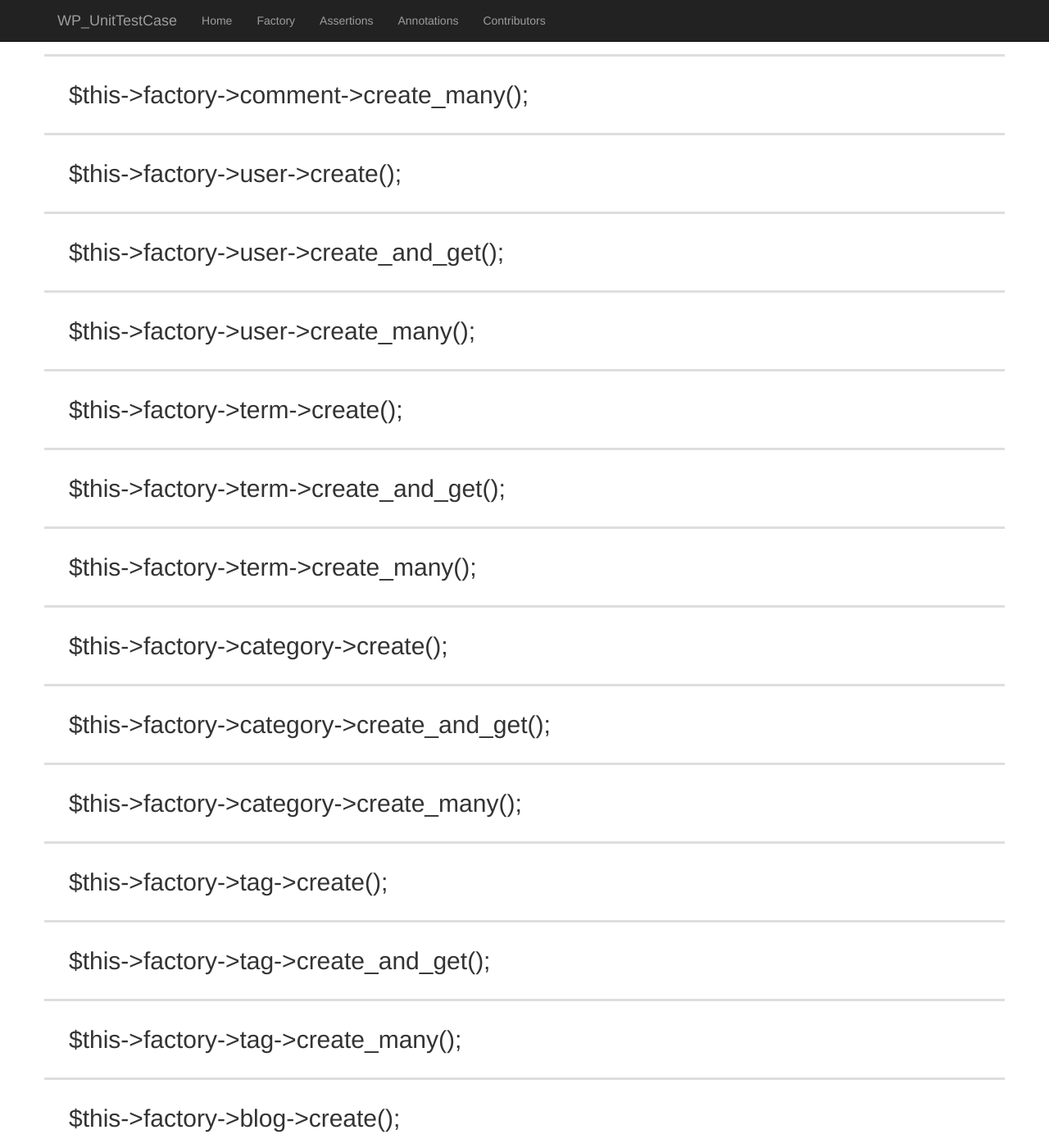
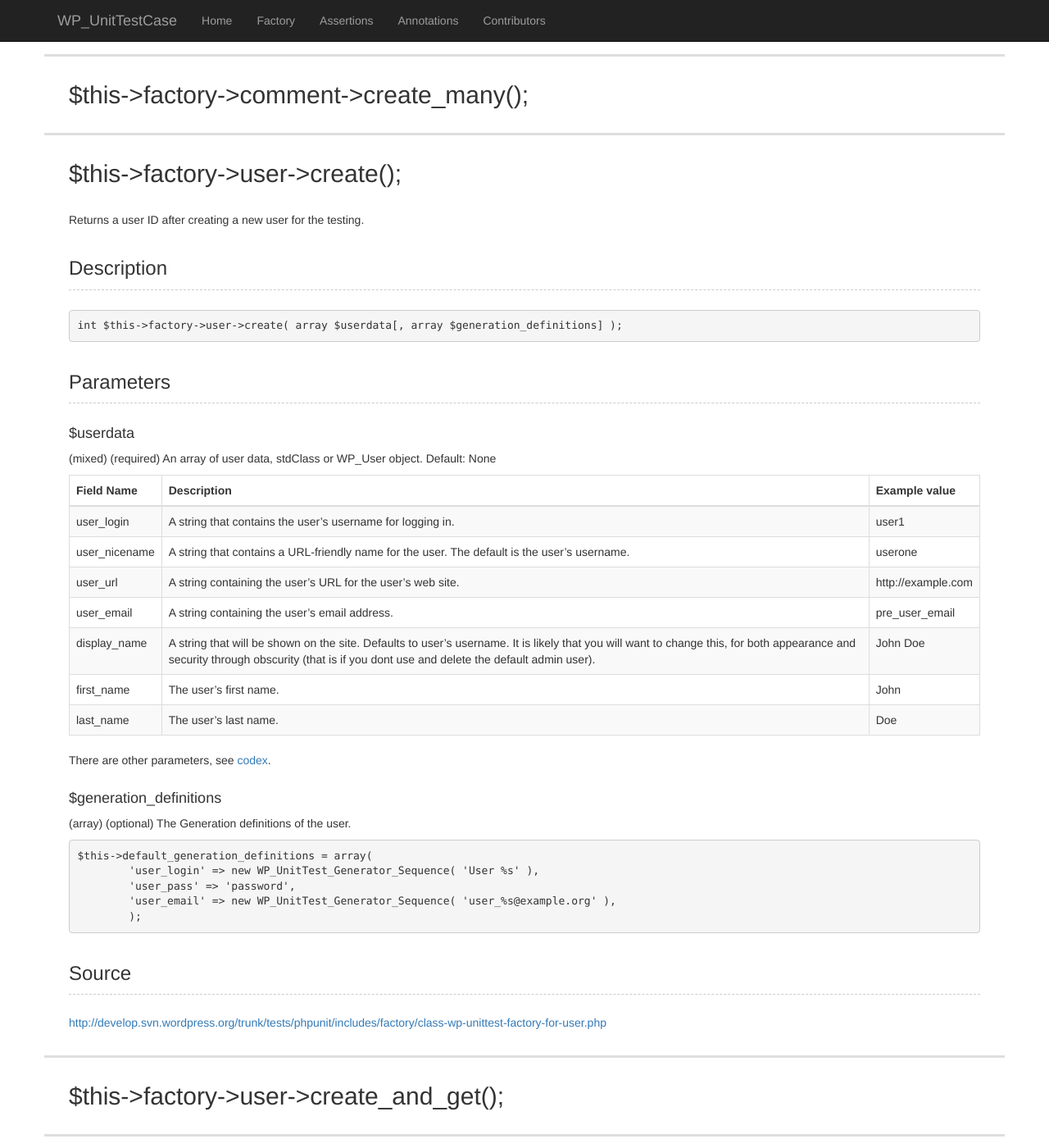
Before and after one commit to miya0001/wp-unit-docs, a Jekyll site: the page built from factory.md, in a window 1280 px wide and 1400 px high, scrolled down 2549 px. Shown: the whole window at 82% size. Built offline with Jekyll 4.4.1, drawn with Linux system fonts in a browser that asks for light colours; nearby versions of some CDN libraries; Markdown is read by kramdown in place of the engine named in the settings; our own code applies the rules of GitHub Pages for plain Markdown files.

Commit message:
add factory->user->create

````diff
--- a/factory.md
+++ b/factory.md
@@ -100,6 +100,48 @@ $this->factory->attachment->create_and_get();
 ## $this->factory->comment->create_and_get();
 ## $this->factory->comment->create_many();
 ## $this->factory->user->create();
+Returns a user ID after creating a new user for the testing.
+
+### Description
+
+```
+int $this->factory->user->create( array $userdata[, array $generation_definitions] );
+```
+
+### Parameters
+
+#### $userdata
+(mixed) (required) An array of user data, stdClass or WP_User object.
+Default: None
+
+|Field Name|Description| Example value |
+|:--|:--|:--|
+|user_login|A string that contains the user's username for logging in.|user1|
+|user_nicename|A string that contains a URL-friendly name for the user. The default is the user's username.|userone|
+|user_url|A string containing the user's URL for the user's web site.|http://example.com|
+|user_email|A string containing the user's email address.|pre_user_email|
+|display_name|A string that will be shown on the site. Defaults to user's username. It is likely that you will want to change this, for both appearance and security through obscurity (that is if you dont use and delete the default admin user).|John Doe|
+|first_name|The user's first name.|John|
+|last_name|The user's last name.|Doe|
+
+There are other parameters, see [codex](https://codex.wordpress.org/Function_Reference/wp_insert_user).
+
+#### $generation_definitions
+
+(array) (optional) The Generation definitions of the user.
+
+```
+$this->default_generation_definitions = array(
+	'user_login' => new WP_UnitTest_Generator_Sequence( 'User %s' ),
+	'user_pass' => 'password',
+	'user_email' => new WP_UnitTest_Generator_Sequence( 'user_%s@example.org' ),
+	);
+```
+
+### Source
+
+[http://develop.svn.wordpress.org/trunk/tests/phpunit/includes/factory/class-wp-unittest-factory-for-user.php](http://develop.svn.wordpress.org/trunk/tests/phpunit/includes/factory/class-wp-unittest-factory-for-user.php)
+
 ## $this->factory->user->create_and_get();
 ## $this->factory->user->create_many();
 ## $this->factory->term->create();
````
